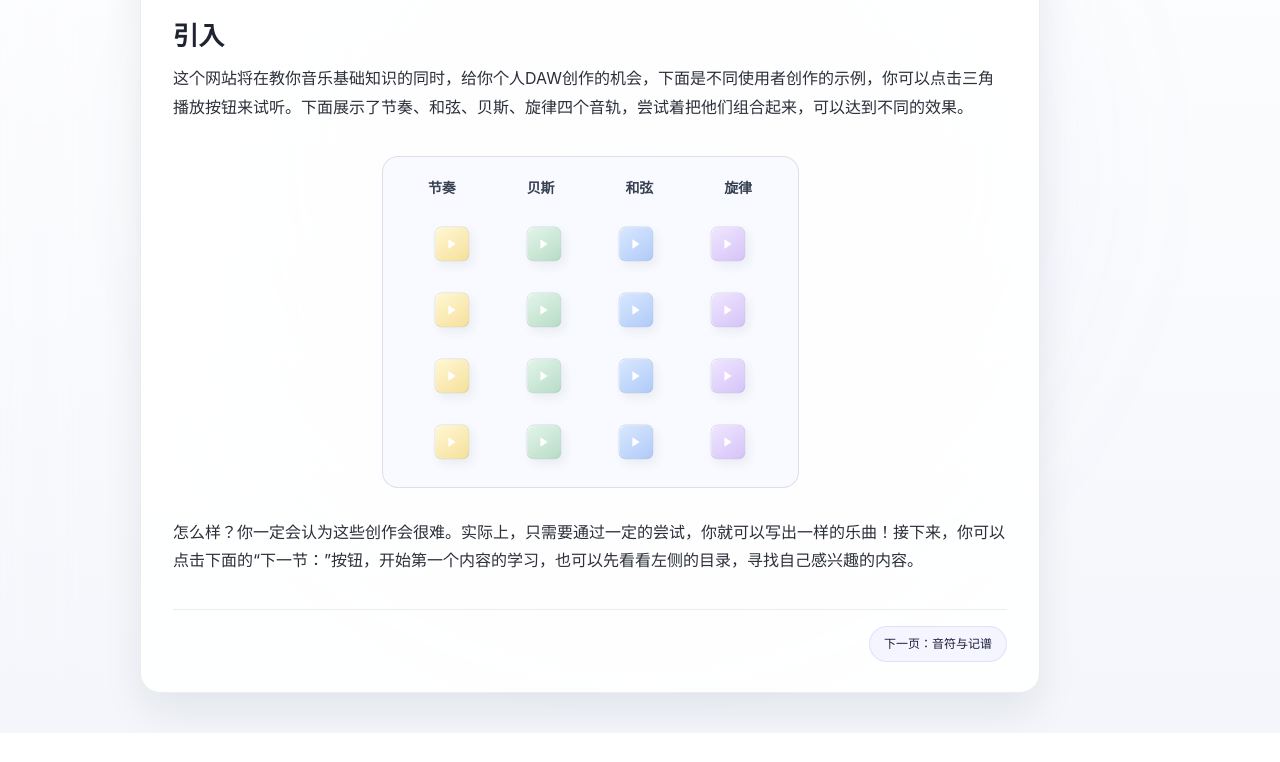
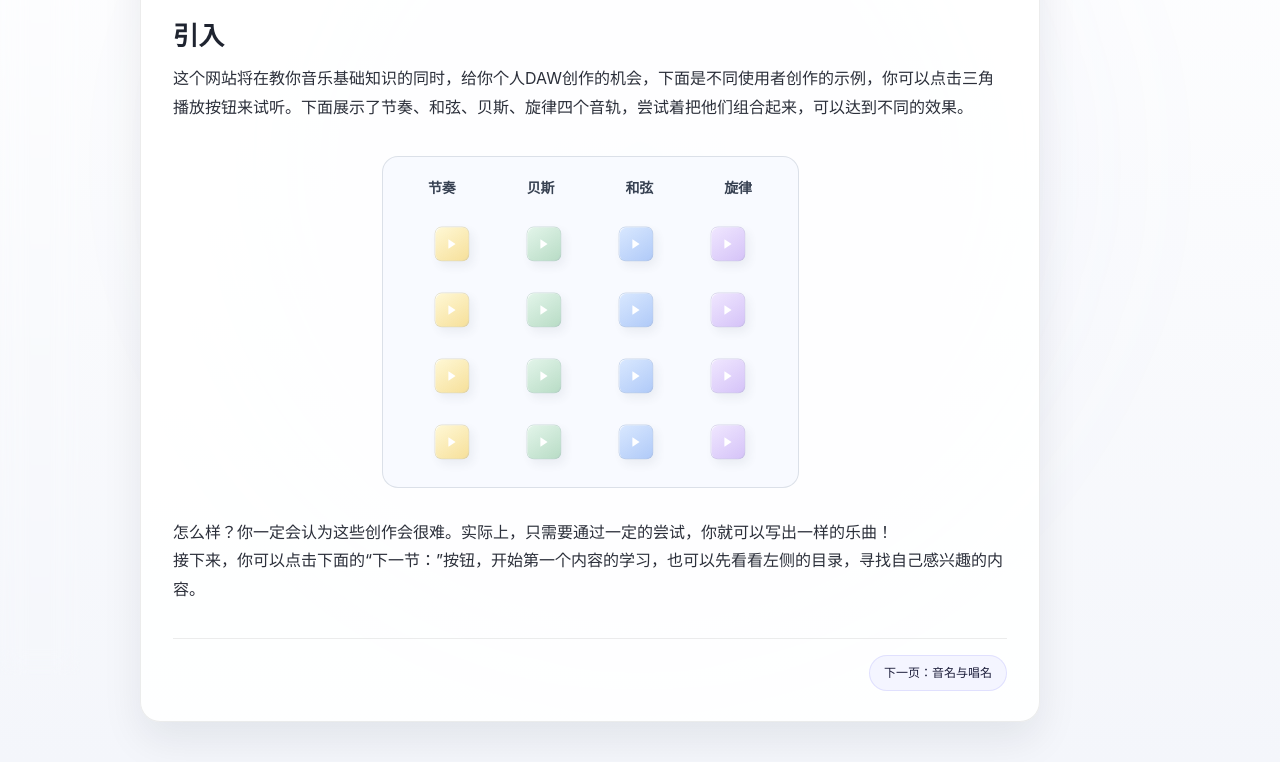
Before and after one commit to Aaron-Burr-Web/MusicLab, a plain HTML site: page Start Learning/index.html in a window 1280 px wide. Shown: the part 235-997 px from the top of the page. Before the commit the page ends 968 px from the top, so only its background shows below. Drawn offline with Linux system fonts and the light colour scheme; a web font is replaced by a local one.

Commit message:
SPA_abandoned

```diff
--- a/Start Learning/index.html
+++ b/Start Learning/index.html
@@ -292,109 +292,6 @@
                     audio.play().catch(() => {});
                 });
             });
-            const learningTitle = document.getElementById('learningTitle');
-            const learningSubtitle = document.getElementById('learningSubtitle');
-            const learningText = document.getElementById('learningText');
-            const learningTextSecondary = document.getElementById('learningTextSecondary');
-            const prevButton = document.querySelector('.learning-nav-button.prev');
-            const nextButton = document.querySelector('.learning-nav-button.next');
-
-            const sidebar = document.querySelector('.sidebar');
-            const contentBox = document.querySelector('.box_with_side');
-
-            const syncContentToSidebar = () => {
-                if (!sidebar || !contentBox) return;
-                const actualWidth = sidebar.offsetWidth || 80;
-                const offset = actualWidth + 12;
-                contentBox.style.left = `${offset}px`;
-            };
-
-            syncContentToSidebar();
-            sidebar?.addEventListener('mouseenter', syncContentToSidebar);
-            sidebar?.addEventListener('mouseleave', syncContentToSidebar);
-            sidebar?.addEventListener('focusin', syncContentToSidebar);
-            sidebar?.addEventListener('focusout', syncContentToSidebar);
-            window.addEventListener('resize', syncContentToSidebar);
-
-            if (window.ResizeObserver && sidebar) {
-                const sidebarObserver = new ResizeObserver(syncContentToSidebar);
-                sidebarObserver.observe(sidebar);
-            }
-
-            const directoryLinks = Array.from(document.querySelectorAll('.directory-links a'));
-            const pageTitles = directoryLinks.map((link) => link.textContent.trim());
-            let currentIndex = -1;
-
-            const updateNavButtons = () => {
-                const hasPrev = currentIndex > 0;
-                const hasNext = currentIndex >= 0 && currentIndex < pageTitles.length - 1;
-
-                prevButton.classList.toggle('is-hidden', !hasPrev);
-                nextButton.classList.toggle('is-hidden', !hasNext && currentIndex !== -1);
-
-                if (currentIndex === -1) {
-                    prevButton.classList.add('is-hidden');
-                    nextButton.textContent = `下一页：${pageTitles[0]}`;
-                    return;
-                }
-
-                prevButton.textContent = hasPrev ? `上一页：${pageTitles[currentIndex - 1]}` : '上一页：无';
-                nextButton.textContent = hasNext ? `下一页：${pageTitles[currentIndex + 1]}` : '下一页：无';
-            };
-
-            const renderCurrentContent = () => {
-                if (currentIndex === -1) {
-                    learningTitle.textContent = '开始音乐之旅';
-                    learningSubtitle.textContent = '引入';
-                    learningText.textContent = '这个网站将在教你音乐基础知识的同时，给你个人DAW创作的机会，下面是不同使用者创作的示例，你可以点击三角播放按钮来试听。下面展示了节奏、和弦、贝斯、旋律四个音轨，尝试着把他们组合起来，可以达到不同的效果。';
-                    learningTextSecondary.textContent = '怎么样？你一定会认为这些创作会很难。实际上，只需要通过一定的尝试，你就可以写出一样的乐曲！接下来，你可以点击下面的“下一节：”按钮，开始第一个内容的学习，也可以先看看左侧的目录，寻找自己感兴趣的内容。';
-                    updateNavButtons();
-                    return;
-                }
-
-                const title = pageTitles[currentIndex];
-                learningTitle.textContent = title;
-                learningSubtitle.textContent = title;
-                learningText.textContent = `${title}：此处为子项内容区域，暂时展示子项名称。`;
-                learningTextSecondary.textContent = '这里可以填入该子项的详细内容和说明，后续你可以直接替换为完整文字。';
-                updateNavButtons();
-            };
-
-            const goToIndex = (index) => {
-                if (index < -1) return;
-                if (index > pageTitles.length - 1) return;
-                currentIndex = index;
-                renderCurrentContent();
-            };
-
-            prevButton.addEventListener('click', () => {
-                if (currentIndex > 0) {
-                    goToIndex(currentIndex - 1);
-                }
-            });
-
-            nextButton.addEventListener('click', () => {
-                if (currentIndex === -1) {
-                    goToIndex(0);
-                    return;
-                }
-                if (currentIndex < pageTitles.length - 1) {
-                    goToIndex(currentIndex + 1);
-                }
-            });
-
-            directoryLinks.forEach((link) => {
-                const title = link.textContent.trim();
-                link.addEventListener('click', (event) => {
-                    event.preventDefault();
-                    const index = pageTitles.indexOf(title);
-                    if (index >= 0) {
-                        goToIndex(index);
-                    }
-                });
-            });
-
-            renderCurrentContent();
         </script>
     </body>
 </html>
```
